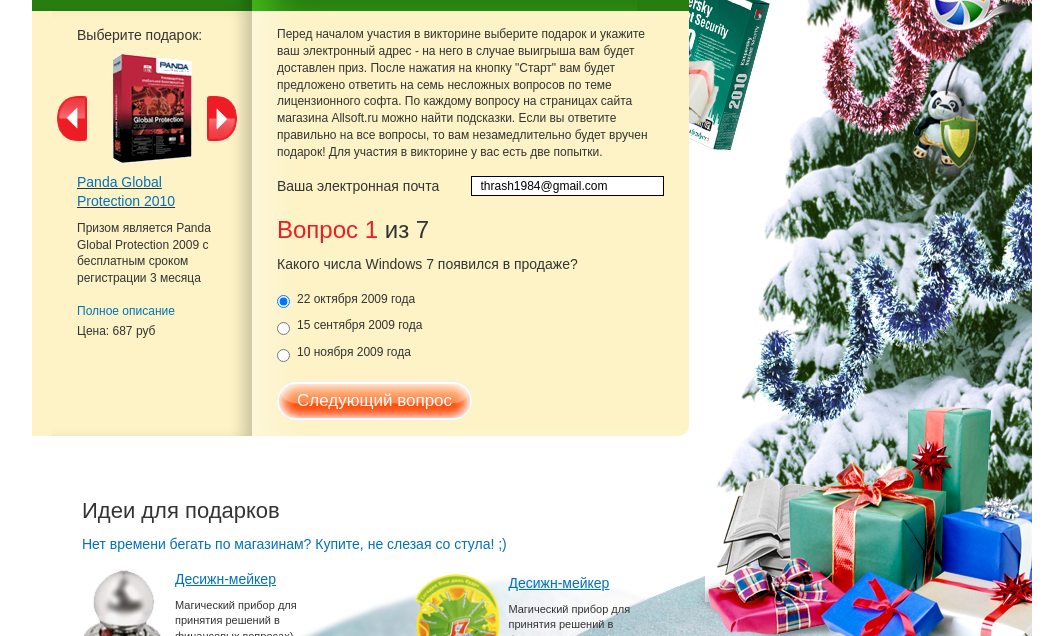
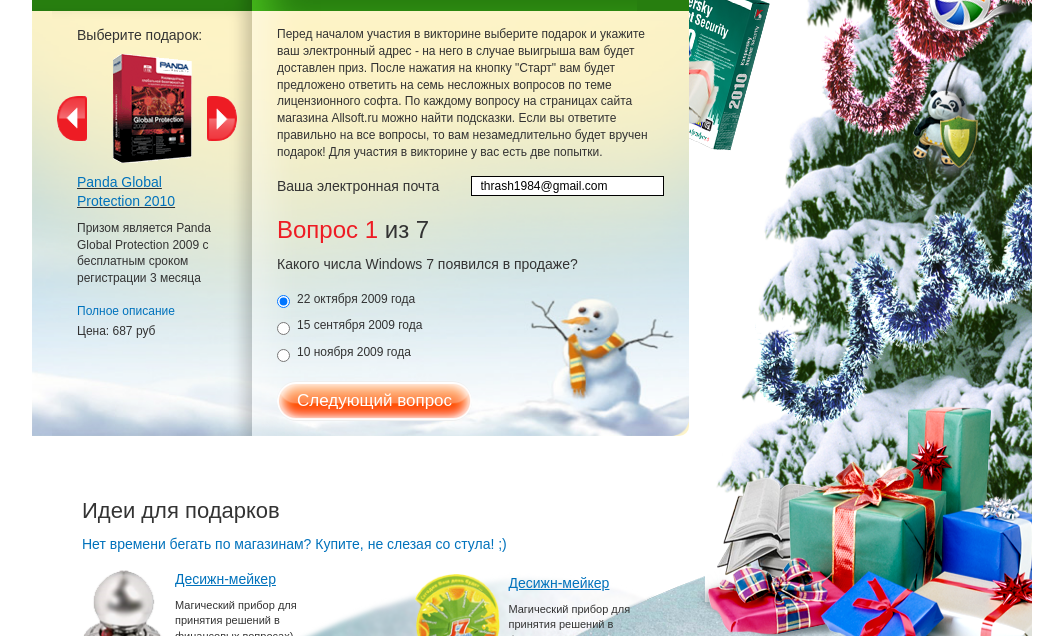
Before and after one commit to ArtemGum/Test, a plain HTML site: page index.html in a window 1280 px wide. Shown: the part 600-1236 px from the top of the page, without its empty margins (108-1171 px from the left). Drawn offline with nearby package versions, Linux system fonts and the light colour scheme; the site is published under a folder, as on GitHub Pages, so addresses that start at the root find nothing.

Commit message:
Update index.html

```diff
--- a/index.html
+++ b/index.html
@@ -4,7 +4,6 @@
 <head>
 
 	<meta charset="utf-8">
-	<base href="">
 
 	<title>Тестовое задание</title>
 	<meta name="description" content="">
@@ -83,7 +82,7 @@
 					</div>
 
 					<!-- Викторина -->
-					<div class="quiz_body" style="background-image: url(/img/quiz_bg.png)">
+					<div class="quiz_body" style="background-image: url(img/quiz_bg.png)">
 
 						<!-- Слайдер с подарками -->
 						<div class="gift_block">
```
